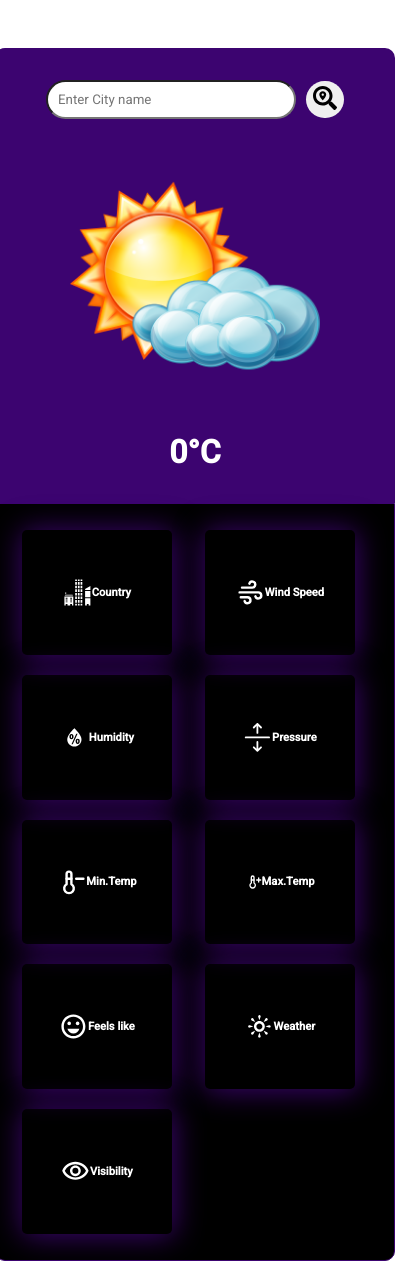
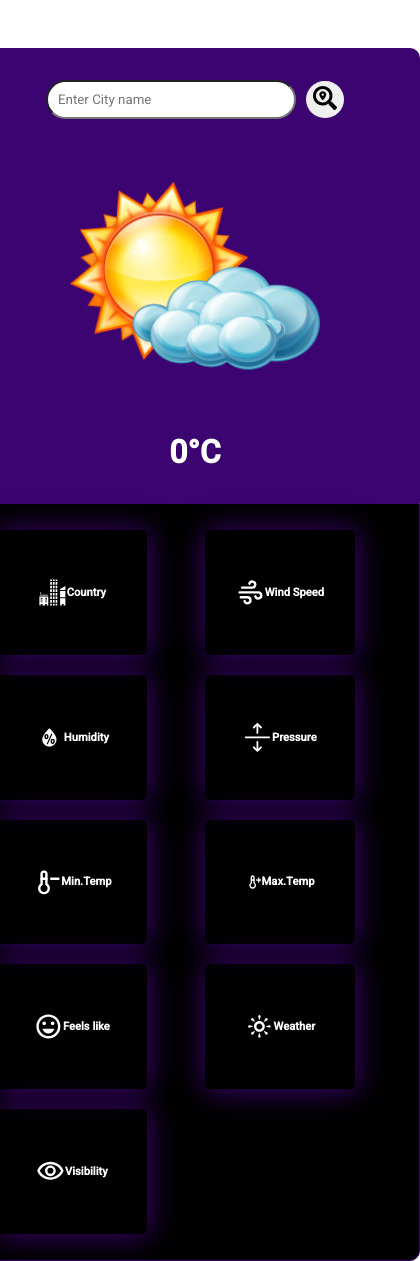
Before and after one commit to Rakesh-99/Weather-App-React, a React (Create React App) app: page / in a window 390 px wide. Shown: the whole page, 420 px wide, since content can reach past the window. Built offline with nearby package versions, Linux system fonts and the light colour scheme.

Commit message:
Changed in width for mobile devices

```diff
--- a/public/index.html
+++ b/public/index.html
@@ -13,7 +13,7 @@
 
     <link rel="manifest" href="%PUBLIC_URL%/manifest.json" />
 
-    <title>React App</title>
+    <title>Weather App</title>
   </head>
   <body>
     <noscript>You need to enable JavaScript to run this app.</noscript>
--- a/src/Components/Weather/Weather.css
+++ b/src/Components/Weather/Weather.css
@@ -118,10 +118,10 @@
     grid-template-columns: repeat(2, 1fr);
     column-gap: 0;
     row-gap: 0;
-    width: 400px;
+    width: 450px;
   }
   .weatherContainer .leftContent {
-    width: 400px;
+    width: 450px;
   }
   .searchBox input {
     width: 250px;
```
